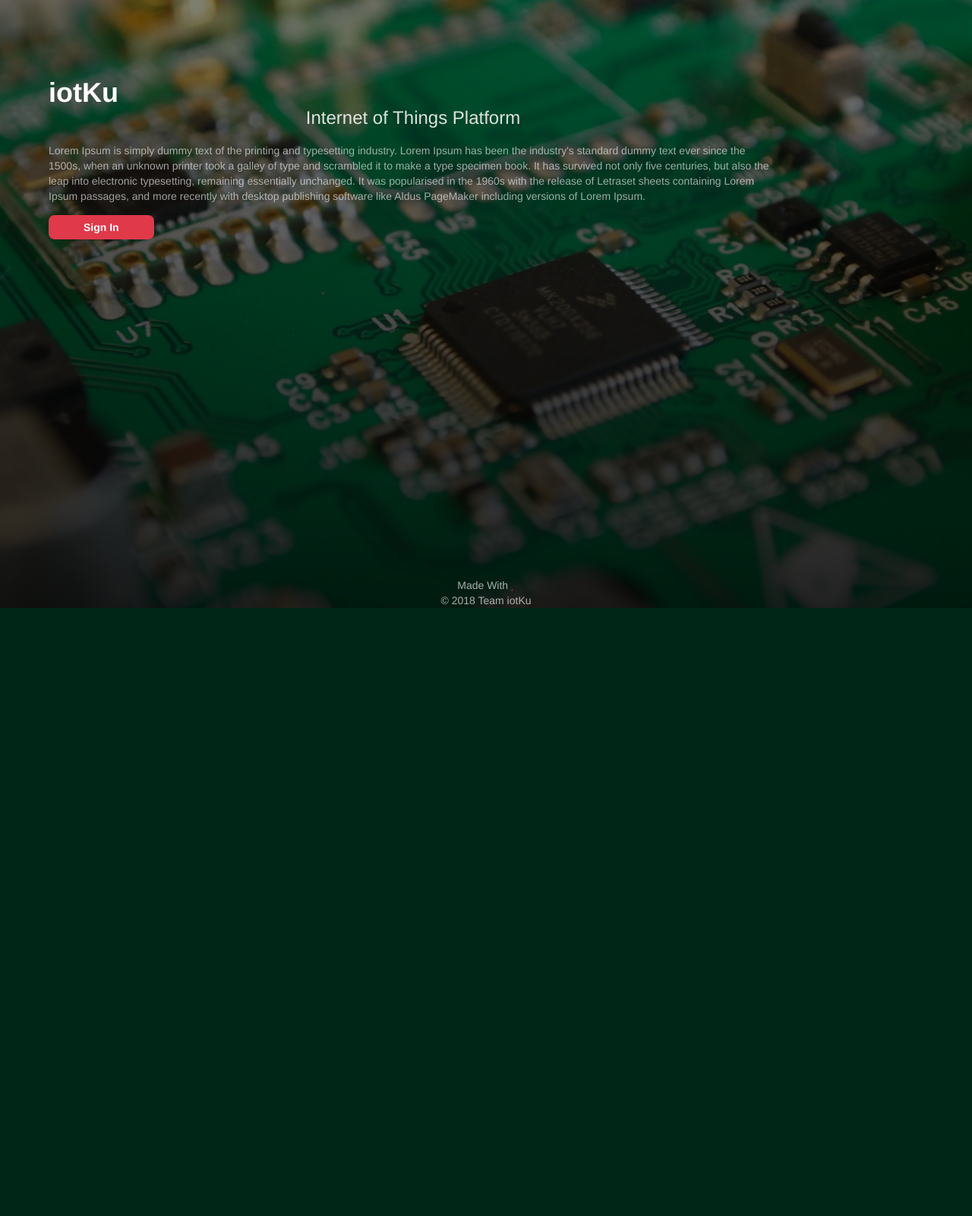
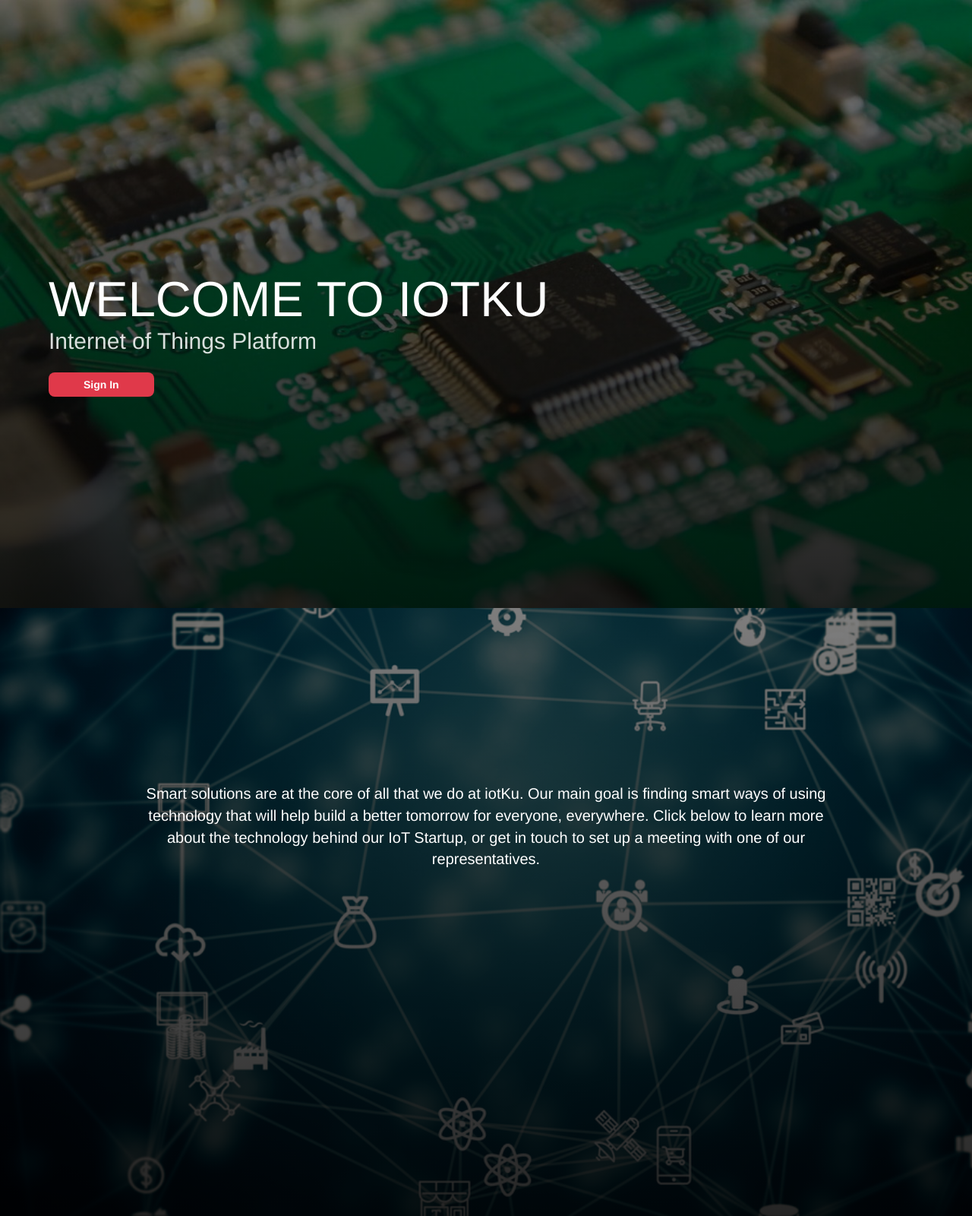
Before and after one commit to aviezab/iotku, a Flask app: page / in a window 1280 px wide. Shown: the whole page at 76% size. Before the commit the page ends 800 px from the top, so only its background shows below. Run offline with Flask 2, Linux system fonts and the light colour scheme; some libraries are stand-ins or nearby versions; some web fonts are replaced.

Commit message:
tampilan home

```diff
--- a/static/css/master.css
+++ b/static/css/master.css
@@ -15,27 +15,50 @@ body {
   /* width: 100%; */
   height: 100vh;
 }
+.bg-2 {
+  background-image: linear-gradient(
+    to bottom,
+      rgba(0, 0, 0, 0.50),
+      rgba(0, 0, 0, 0.85)
+    ),
+    url(../images/ti-rede.jpg);
+  background-attachment: fixed;
+  background-repeat: no-repeat;
+  background-size: cover;
+  /* width: 100%; */
+  height: 100vh;
+}
 .home {
   padding-left: 5%;
-  padding-top: 8%;
+  padding-top: 28%;
   padding-right: 20%;
 }
-
 .home > h1, p, h3 {
   margin: 0;
 }
-
 .home > h1 {
   color: white;
-  font-weight: bold;
+  font-weight: 300;
+  font-size: 65px;
 }
-
-.home > h3 {
+.home > h2 {
   color: rgba(255,255,255,0.85);
+  margin-top: 2px;
 }
 .home > p {
   color: rgba(255,255,255,0.6);
 }
+.work {
+  padding-left: 15%;
+  padding-top: 18%;
+  padding-right: 15%;
+}
+.work p {
+  color: white;
+  font-size: 20px;
+  text-align: center;
+}
+
 .btn-iot {
   margin-top: 15px;
   background-color: rgb(224, 57, 74);
--- a/templates/index.html
+++ b/templates/index.html
@@ -34,23 +34,22 @@
         </form>
       </div>
       <div class="home">
-        <h1>iotKu</h1>
-        <h3>Internet of Things Platform</h3>
-        <br>
-        <p>
-          Lorem Ipsum is simply dummy text of the printing and typesetting industry. Lorem Ipsum has been the industry's standard dummy text ever since the 1500s, when an unknown printer took a galley of type and scrambled it to make a type specimen book. It has
-          survived not only five centuries, but also the leap into electronic typesetting, remaining essentially unchanged. It was popularised in the 1960s with the release of Letraset sheets containing Lorem Ipsum passages, and more recently with desktop
-          publishing software like Aldus PageMaker including versions of Lorem Ipsum.
-        </p>
+        <h1>WELCOME TO IOTKU</h1>
+        <h2>Internet of Things Platform</h2>
         <button type="button" id="btn-signIn" class="btn btn-iot">
           Sign In
         </button>
       </div>
     </div>
     <div class="bg-2">
+      <div class="work">
+        <p>Smart solutions are at the core of all that we do at iotKu. Our main goal is finding smart ways of using technology that will help build a better tomorrow for everyone, everywhere. Click below to learn more about the technology behind our IoT
+          Startup, or get in touch to set up a meeting with one of our representatives.</p>
+      </div>
 
     </div>
-    <footer class="footer-text">Made With <span class="fa fa-heart" style="color: rgb(224, 57, 74)"></span><br>© 2018 Team iotKu</footer>
+    <!-- footernya -->
+    <!-- <footer class="footer-text">Made With <span class="fa fa-heart" style="color: rgb(224, 57, 74)"></span><br>© 2018 Team iotKu</footer> -->
   </body>
   <script src="/static/js/jquery-3.2.1.js"></script>
   <script type="text/javascript" src="/static/js/animate.js"></script>
```
Also changed, not shown: static/images/ti-rede.jpg (added).
